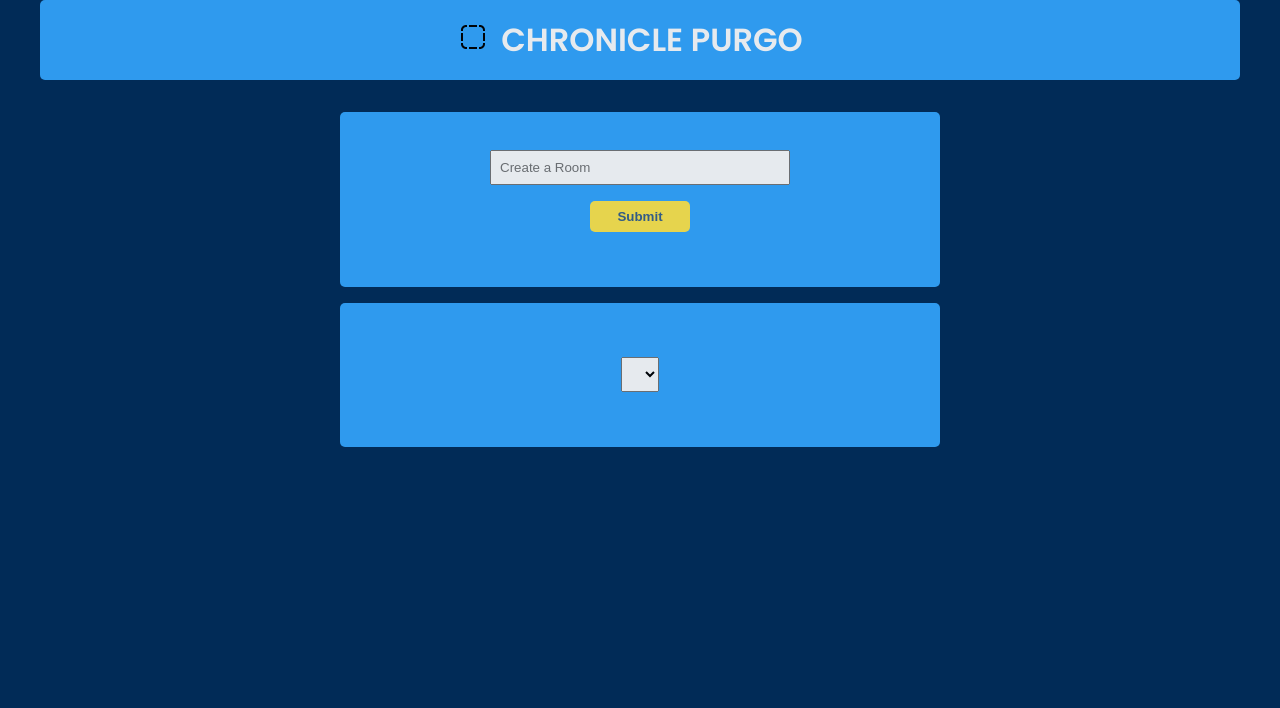
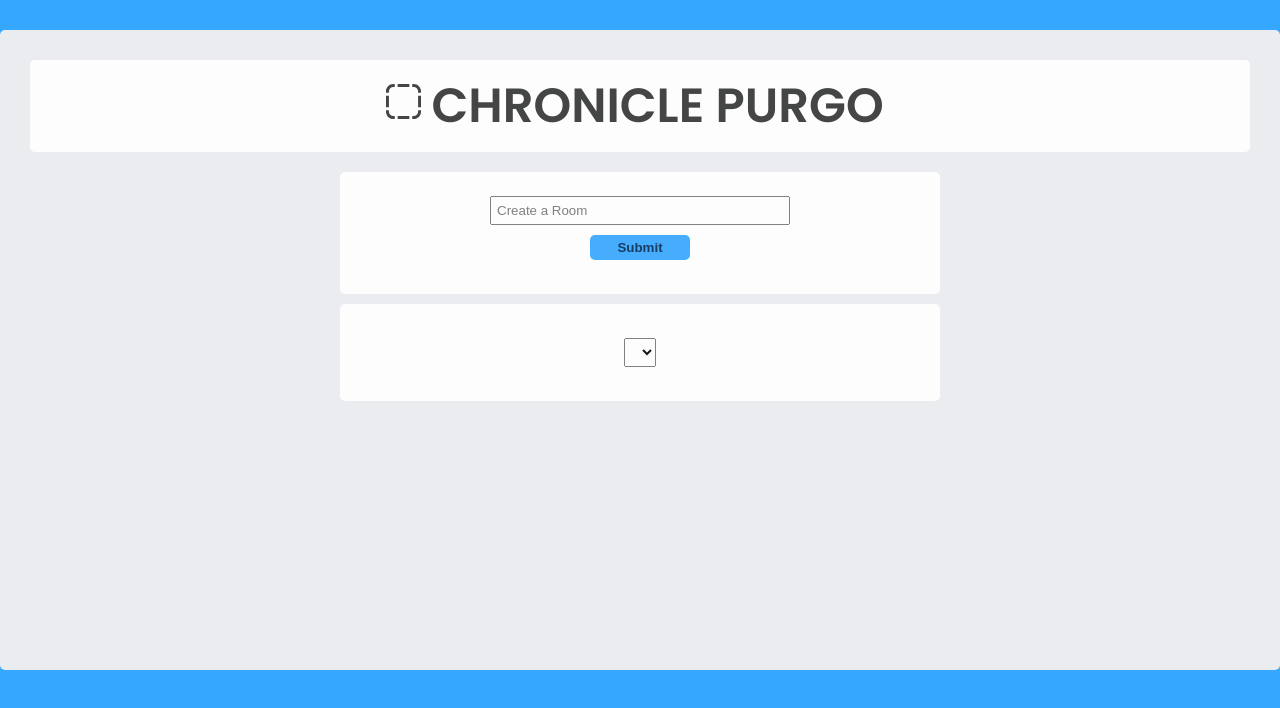
Before and after one commit to Rickperez87/fullStack, a website built with webpack: page public/index.html in a window 1280 px wide. Built offline with nearby package versions, Linux system fonts and the light colour scheme; files whose address does not match are found by name.

Commit message:
Add icon for delete btn and set root font to 10px

```diff
--- a/public/index.css
+++ b/public/index.css
@@ -9,25 +9,34 @@
 
 /* variables */
 :root {
-  --main-bg-color: #35a7ff;
+  --main-bg-color: #fff;
+  --blue-bg-color: #35a7ff;
   --dark-bg-color: #012b57;
-  --text-color-white: #fff;
+  --light-bg-color: #ebecf0;
+  --white: #fff;
+  --text-color-dark: #333;
+  --delete-bg-color: #ff5964;
+  --border-radius: 5px;
 }
 
 /* globals */
+html {
+  font-size: 10px;
+}
 body {
-  background: var(--dark-bg-color);
+  font-size: 1.6rem;
+  background: var(--blue-bg-color);
   font-family: "Poppins", sans-serif;
 }
 h1,
 h2 {
-  color: var(--text-color-white);
+  color: var(--text-color-dark);
   margin: 1rem;
   text-align: center;
 }
 a {
   text-decoration: none;
-  color: var(--text-color-white);
+  color: var(--white);
   font-weight: bold;
   font-size: larger;
 }
@@ -47,10 +56,10 @@ li {
   text-align: center;
   color: black;
   padding: 0.7rem;
-  background: var(--main-bg-color);
+  background: var(--white);
   opacity: 0.9;
   display: flex;
-  border-radius: 5px;
+  border-radius: var(--border-radius);
   flex-direction: column;
   align-items: center;
   justify-content: center;
@@ -58,15 +67,18 @@ li {
 
 li:hover,
 a:hover {
-  color: var(--text-color-white);
+  color: var(--white);
   opacity: 1;
   cursor: pointer;
 }
 
 /* header styles */
-#svg {
-  display: inline;
-  color: var(--text-color-white);
+svg {
+  display: inline-block;
+  fill: var(--text-color-dark);
+  height: 3.5rem;
+  width: 3.5rem;
+  text-align: center;
 }
 header {
   background: var(--main-bg-color);
@@ -74,8 +86,9 @@ header {
   display: flex;
   align-items: center;
   justify-content: center;
-  border-radius: 5px;
+  border-radius: var(--border-radius);
   margin-bottom: 1rem;
+  font-size: 2.4rem;
 }
 
 /* /room styles */
@@ -89,26 +102,37 @@ header {
 }
 .dateString {
   display: inline-block;
-  width: 200px;
-  border-radius: 5px;
-  font-size: medium;
-  font-weight: bold;
+  border-radius: var(--border-radius);
+  font-size: 2.4rem;
+  font-weight: 500;
   text-align: center;
 }
 .container {
-  max-width: 1200px;
+  max-width: 1400px;
   width: 100%;
   margin: 0 auto;
 }
+.content-box {
+  width: 100%;
+  min-height: 80vh;
+  margin: 3rem 0;
+  background: var(--light-bg-color);
+  border-radius: var(--border-radius);
+  padding: 3rem;
+}
 .deleteBtn {
   align-self: flex-end;
-  background: #ff5964;
+  width: 30px;
   color: #38618c;
   opacity: 0.9;
   align-self: flex-end;
   padding: 0 0.4rem;
   cursor: pointer;
   border-radius: 4px;
+}
+.delete__icon {
+  width: 100%;
+  height: 3.25rem;
 }
 .deleteBtn:hover {
   color: #fff;
@@ -123,7 +147,7 @@ header {
   opacity: 0.9;
   margin: 0 auto;
   padding: 2.4rem 0;
-  border-radius: 5px;
+  border-radius: var(--border-radius);
 }
 .createRoom {
   margin: 1rem auto;
@@ -144,10 +168,10 @@ header {
   margin: 1rem;
   padding: 0.5rem;
   border: none;
-  background: #ffe74c;
-  color: #38618c;
+  background: var(--blue-bg-color);
+  color: var(--dark-bg-color);
   font-weight: bold;
-  border-radius: 5px;
+  border-radius: var(--border-radius);
   cursor: pointer;
 }
 /* selector */
@@ -156,7 +180,7 @@ header {
   flex-direction: column;
   align-items: center;
   justify-content: center;
-  color: var(--text-color-white);
+  color: var(--white);
 }
 #rooms {
   margin: 1rem 0;
--- a/public/index.html
+++ b/public/index.html
@@ -8,7 +8,8 @@
   </head>
   <body>
     <div class="container">
-      <header>  <span id='svg'><svg xmlns="http://www.w3.org/2000/svg" width="24" height="24" viewBox="0 0 24 24"><path d="M16 0v2h-8v-2h8zm-16 16h2v-8h-2v8zm16 8v-2h-8v2h8zm2-22h1c1.654 0 3 1.346 3 3v1h2v-1c0-2.761-2.238-5-5-5h-1v2zm-12 20h-1c-1.654 0-3-1.346-3-3v-1h-2v1c0 2.761 2.238 5 5 5h1v-2zm16-4v1c0 1.654-1.346 3-3 3h-1v2h1c2.762 0 5-2.239 5-5v-1h-2zm2-10h-2v8h2v-8zm-22-2v-1c0-1.654 1.346-3 3-3h1v-2h-1c-2.762 0-5 2.239-5 5v1h2z"/></svg></span>     <h1>CHRONICLE PURGO</h1>
+      <div class="content-box">
+      <header>  <span class='svg'><svg xmlns="http://www.w3.org/2000/svg" width="24" height="24" viewBox="0 0 24 24"><path d="M16 0v2h-8v-2h8zm-16 16h2v-8h-2v8zm16 8v-2h-8v2h8zm2-22h1c1.654 0 3 1.346 3 3v1h2v-1c0-2.761-2.238-5-5-5h-1v2zm-12 20h-1c-1.654 0-3-1.346-3-3v-1h-2v1c0 2.761 2.238 5 5 5h1v-2zm16-4v1c0 1.654-1.346 3-3 3h-1v2h1c2.762 0 5-2.239 5-5v-1h-2zm2-10h-2v8h2v-8zm-22-2v-1c0-1.654 1.346-3 3-3h1v-2h-1c-2.762 0-5 2.239-5 5v1h2z"/></svg></span>     <h1>CHRONICLE PURGO</h1>
       </header>
 
       <ul id="getList"></ul>
@@ -32,6 +33,7 @@
       </div>
     </div>
   </div>
+</div>
     <script src="main.js"></script>
   </body>
 </html>
--- a/public/main.js
+++ b/public/main.js
@@ -142,7 +142,7 @@ eval("__webpack_require__.r(__webpack_exports__);\n/* harmony export (binding) *
 /***/ (function(module, __webpack_exports__, __webpack_require__) {
 
 "use strict";
-eval("__webpack_require__.r(__webpack_exports__);\n/* harmony export (binding) */ __webpack_require__.d(__webpack_exports__, \"renderData\", function() { return renderData; });\n/* harmony import */ var _formatDateString__WEBPACK_IMPORTED_MODULE_0__ = __webpack_require__(/*! ./formatDateString */ \"./src/app/utils/formatDateString.js\");\n\n\nfunction renderData(data) {\n  return data\n    .map((e) => {\n      let formattedDate = Object(_formatDateString__WEBPACK_IMPORTED_MODULE_0__[\"formatDateString\"])(\n        e.lastCleanedDate[e.lastCleanedDate.length - 1]\n      );\n      return `<li class='liTag' id='${e._id}'><div class='deleteBtn'>X</div> <div class='dateContainer'>     <span class='dateString'> ${formattedDate}</span></div><span class='roomString'>${e.room}</span> </li>`;\n    })\n    .join(\"\");\n}\n\n\n\n\n//# sourceURL=webpack:///./src/app/utils/renderData.js?");
+eval("__webpack_require__.r(__webpack_exports__);\n/* harmony export (binding) */ __webpack_require__.d(__webpack_exports__, \"renderData\", function() { return renderData; });\n/* harmony import */ var _formatDateString__WEBPACK_IMPORTED_MODULE_0__ = __webpack_require__(/*! ./formatDateString */ \"./src/app/utils/formatDateString.js\");\n\n\nfunction renderData(data) {\n  return data\n    .map((e) => {\n      let formattedDate = Object(_formatDateString__WEBPACK_IMPORTED_MODULE_0__[\"formatDateString\"])(\n        e.lastCleanedDate[e.lastCleanedDate.length - 1]\n      );\n      return `<li class='liTag' id='${e._id}'><div class='deleteBtn'><svg class=\"delete__icon\"><use xlink:href=\"./img/sprite.svg#icon-bin2\"></svg></div> <div class='dateContainer'>     <span class='dateString'> ${formattedDate}</span></div><span class='roomString'>${e.room}</span> </li>`;\n    })\n    .join(\"\");\n}\n\n\n\n\n//# sourceURL=webpack:///./src/app/utils/renderData.js?");
 
 /***/ }),
 
--- a/src/app/utils/renderData.js
+++ b/src/app/utils/renderData.js
@@ -6,7 +6,7 @@ function renderData(data) {
       let formattedDate = formatDateString(
         e.lastCleanedDate[e.lastCleanedDate.length - 1]
       );
-      return `<li class='liTag' id='${e._id}'><div class='deleteBtn'>X</div> <div class='dateContainer'>     <span class='dateString'> ${formattedDate}</span></div><span class='roomString'>${e.room}</span> </li>`;
+      return `<li class='liTag' id='${e._id}'><div class='deleteBtn'><svg class="delete__icon"><use xlink:href="./img/sprite.svg#icon-bin2"></svg></div> <div class='dateContainer'>     <span class='dateString'> ${formattedDate}</span></div><span class='roomString'>${e.room}</span> </li>`;
     })
     .join("");
 }
```
Also changed, not shown: public/img/sprite.svg (renamed from public/img/symbol-defs.svg).
